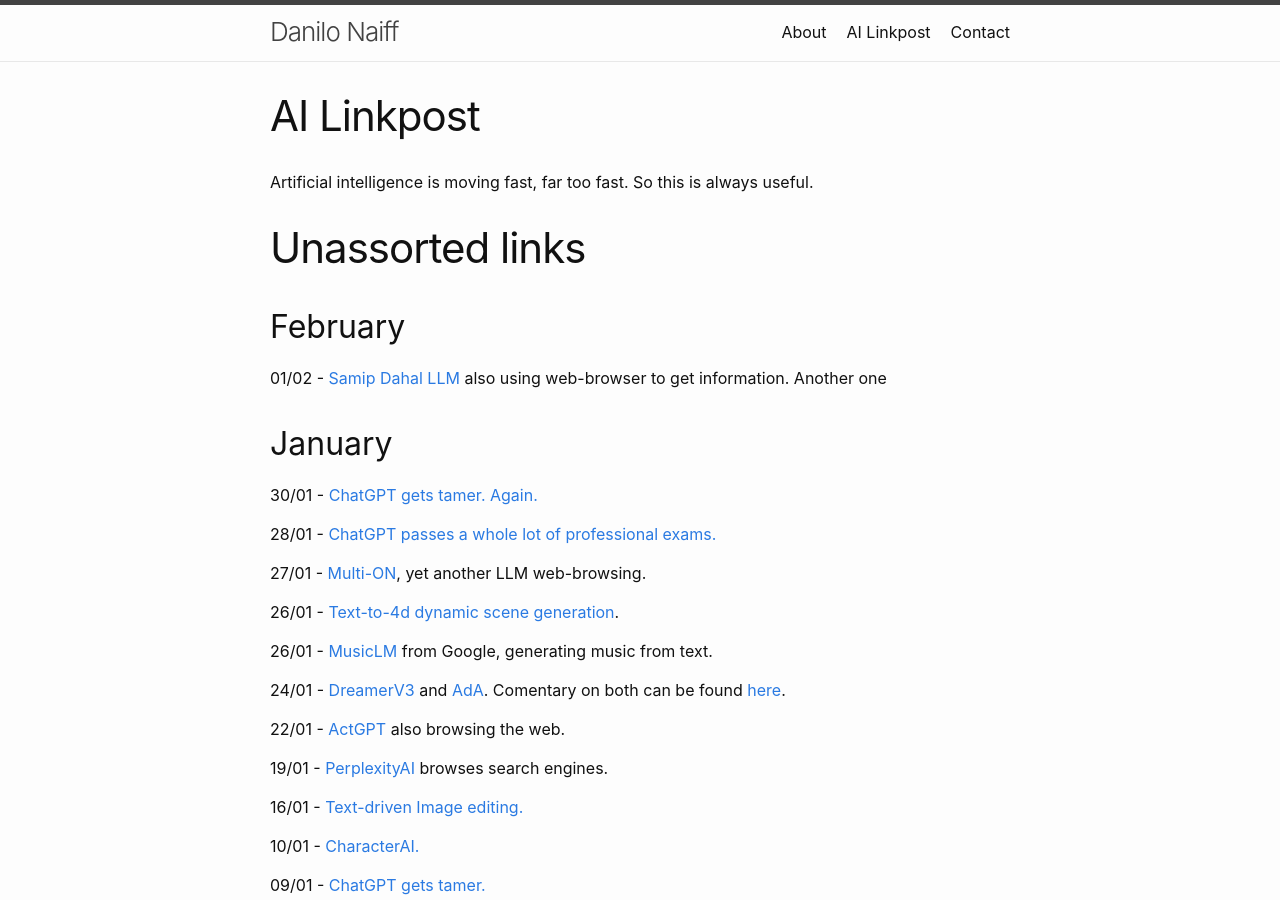
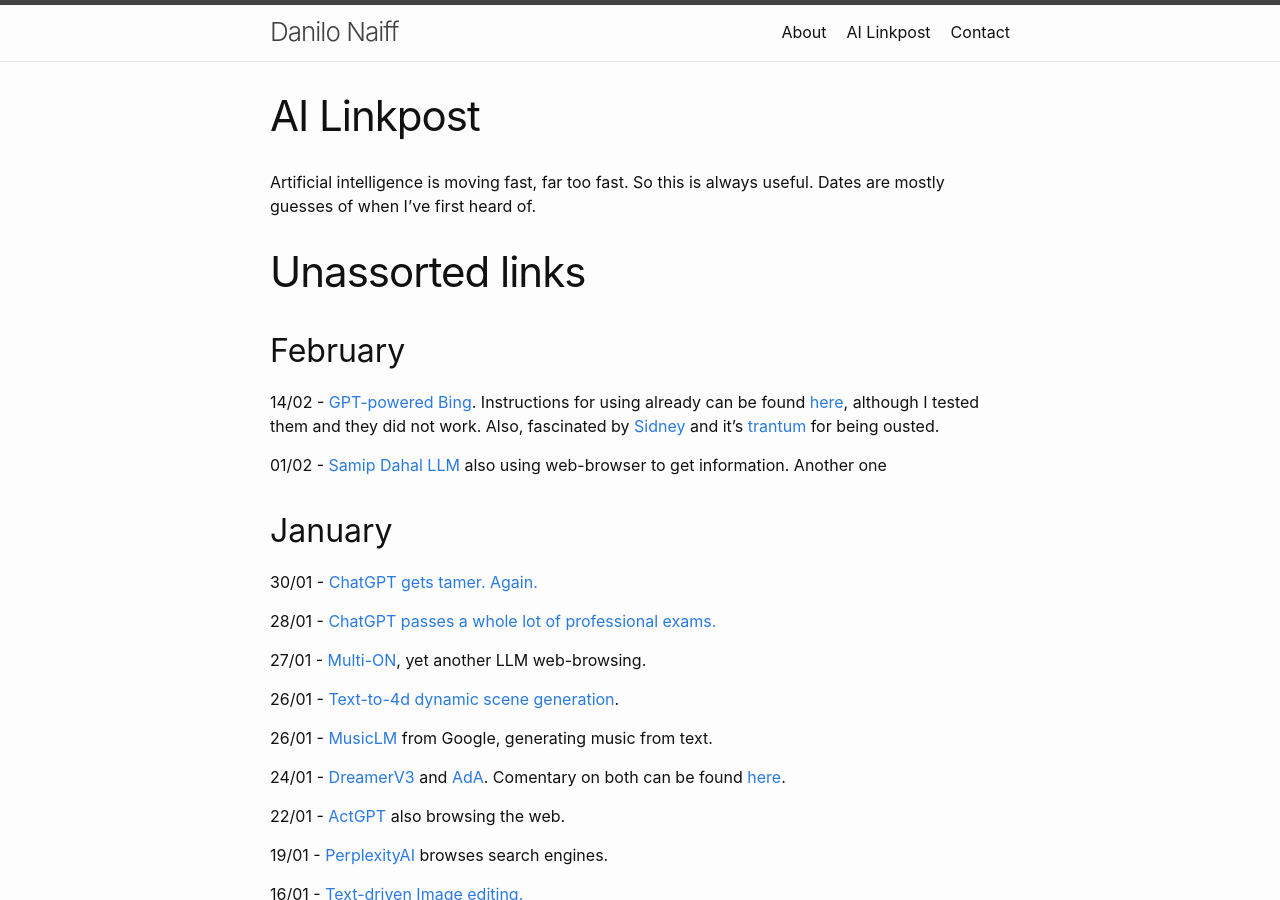
Before and after one commit to DFNaiff/dfnaiff.github.io, a Jekyll site: the page built from docs/ailinkpost.markdown, in a window 1280 px wide and 900 px high. Built offline with Jekyll 4.4.1, drawn with Linux system fonts in a browser that asks for light colours.

Commit message:
Rebuild trigger

```diff
--- a/docs/_posts/2023-01-26-llm-tutorial-2.markdown
+++ b/docs/_posts/2023-01-26-llm-tutorial-2.markdown
@@ -153,6 +153,6 @@
 5. Repeat from 1
 
 ## RLHF on GPT Models.
-Now, given a base GPT model $M_\theta$ trained on next-token predction as in the first part, we can use the RLHF framework by, for a given user input $s$, and a GPT output $a$ from $M(\theta)$, letting that be a single episode with trajectory $(s, a)$. This way, the state of the episode is the input given by the user, and the action is the output given by the model. And that is it, really. Get some contractors to rank preferences, and we have ChatGPT. In practice, there are some tricks like making contractors rank multiple preferences at once, pre-training (from the base model) in custom question/answer pairs, and so on. But the essence is the same, really.
+Now, given a base GPT model $M_\theta$ trained on next-token predction as in the first part, we can use the RLHF framework by, for a given user input $s$, and a GPT output $a$ from $M(\theta)$, letting that be a single episode with trajectory $(s, a)$. This way, the state of the episode is the input given by the user, and the action is the output given by the model. And that is it, really. Get some contractors to rank preferences, and we have ChatGPT. In practice, there are some tricks like making contractors rank multiple preferences at once, pre-training (from the base model) in custom question/answer pairs, and so on. I suspect there is also explicit text added before the interface for "warming context" (see Bing's Chat ["hacking"](https://twitter.com/kliu128/status/1623472922374574080) by Liu, for instance). But the essence is the same, really.
 
 Finally, what we did was just describing how GPT came to be. We have not even glanced at what GPT (and ChatGPT) *has* become. What is it that GPT does when interact with the user? Answering that "it predicts the next token" is unsatisfactory, because this only describes the process creating GPT, not the creature. Sort of like answering "what humans are" by saying we propagate our genes, since we are created by evolution. I intend to write about this next, but this is much more speculative, and will be probably wrong, so, for the sake of a technical tutorial, this is enough.
--- a/docs/ailinkpost.markdown
+++ b/docs/ailinkpost.markdown
@@ -5,11 +5,13 @@
 permalink: /links/
 ---
 
-Artificial intelligence is moving fast, far too fast. So this is always useful.
+Artificial intelligence is moving fast, far too fast. So this is always useful. Dates are mostly guesses of when I've first heard of.
 
 # Unassorted links
 
 ## February
+
+14/02 - [GPT-powered Bing](https://www.bing.com/new?form=MY028Z&OCID=MY028Z). Instructions for using already can be found [here](https://www.webnots.com/how-to-try-new-bing-chat-ai-and-get-early-access/), although I tested them and they did not work. Also, fascinated by [Sidney](https://twitter.com/kliu128/status/1623472922374574080) and it's [trantum](https://twitter.com/marvinvonhagen/status/1625520707768659968) for being ousted.
 
 01/02 - [Samip Dahal LLM](https://twitter.com/samipddd/status/1620887558136946689) also using web-browser to get information. Another one
 
```
